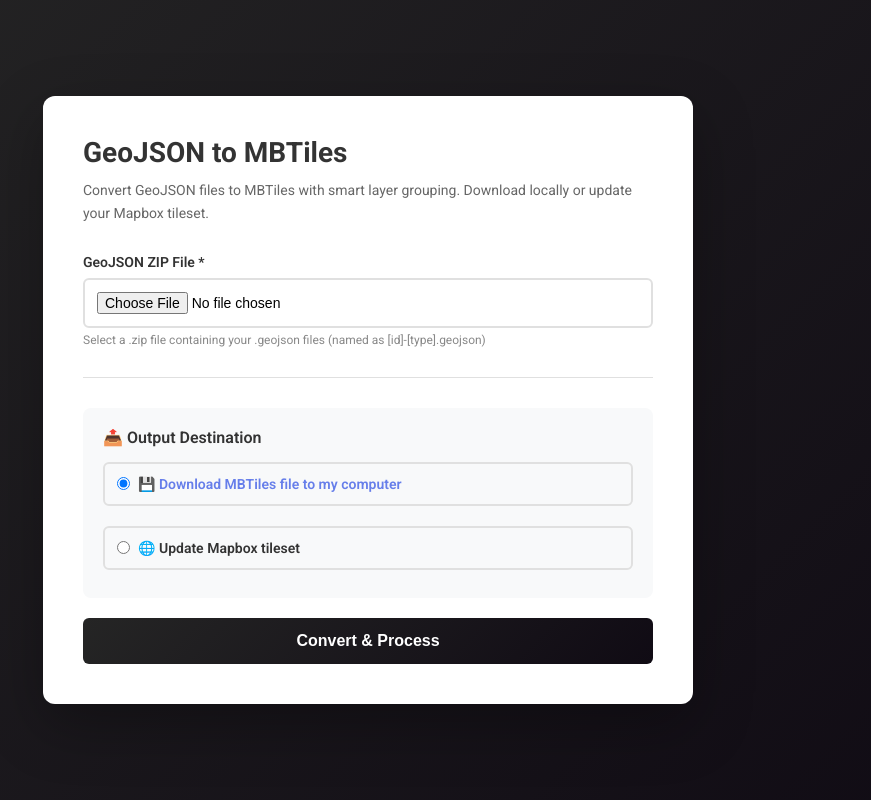
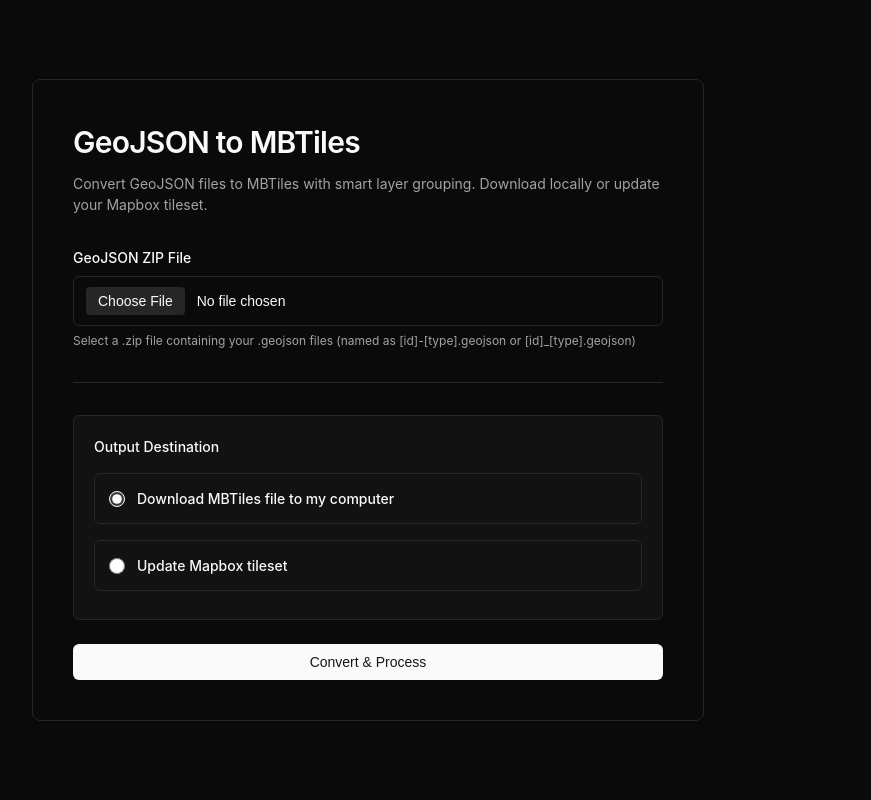
Before and after one commit to SpoodsWasTaken/geojson-to-mbtile, a Flask app: page / in a window 1280 px wide. Shown: the whole page, without its empty margins (272-1143 px from the left). Run offline with Flask 3, Linux system fonts and the light colour scheme.

Commit message:
Add files via upload

```diff
--- a/app.py
+++ b/app.py
@@ -89,19 +89,21 @@ def upload_and_process():
                     "error": "No .geojson files found in the ZIP archive"
                 }), 400
 
-            # Step 2: Group GeoJSON files by type (suffix after dash)
-            # Example: e16-rwy.geojson and IGN-rwy.geojson both go into 'rwy' layer
+            # Step 2: Group GeoJSON files by type (suffix after dash or underscore)
+            # Example: e16-rwy.geojson, IGN-rwy.geojson, goo_rwy.geojson all go into 'rwy' layer
             from collections import defaultdict
             files_by_type = defaultdict(list)
 
             for geojson_file in geojson_files:
-                filename = geojson_file.stem  # e.g., "e16-rwy" or "IGN-rwy"
+                filename = geojson_file.stem  # e.g., "e16-rwy", "IGN-rwy", or "goo_aim"
 
-                # Extract the type (part after the last dash)
-                if '-' in filename:
-                    layer_type = filename.split('-')[-1]  # e.g., "rwy"
+                # Extract the type (part after the last dash or underscore)
+                # Normalize by replacing underscores with dashes
+                if '-' in filename or '_' in filename:
+                    normalized = filename.replace('_', '-')
+                    layer_type = normalized.split('-')[-1]  # e.g., "rwy", "aim"
                 else:
-                    # If no dash, use the whole filename as the type
+                    # If no separator, use the whole filename as the type
                     layer_type = filename
 
                 files_by_type[layer_type].append(geojson_file)
--- a/templates/index.html
+++ b/templates/index.html
@@ -5,164 +5,244 @@
     <meta name="viewport" content="width=device-width, initial-scale=1.0">
     <title>GeoJSON to MBTiles Converter</title>
     <style>
-        @import url('https://fonts.googleapis.com/css2?family=Roboto:ital,wght@0,100..900;1,100..900&display=swap');
+        :root {
+            --background: 0 0% 3.9%;
+            --foreground: 0 0% 98%;
+            --card: 0 0% 3.9%;
+            --card-foreground: 0 0% 98%;
+            --popover: 0 0% 3.9%;
+            --popover-foreground: 0 0% 98%;
+            --primary: 0 0% 98%;
+            --primary-foreground: 0 0% 9%;
+            --secondary: 0 0% 14.9%;
+            --secondary-foreground: 0 0% 98%;
+            --muted: 0 0% 14.9%;
+            --muted-foreground: 0 0% 63.9%;
+            --accent: 0 0% 14.9%;
+            --accent-foreground: 0 0% 98%;
+            --destructive: 0 62.8% 30.6%;
+            --destructive-foreground: 0 0% 98%;
+            --border: 0 0% 14.9%;
+            --input: 0 0% 14.9%;
+            --ring: 0 0% 83.1%;
+        }
+
         * {
             box-sizing: border-box;
             margin: 0;
             padding: 0;
         }
+
         body {
-            font-family: "Roboto", sans-serif;
-            background: linear-gradient(135deg, #252525 0%, #100b14 100%);
+            font-family: -apple-system, BlinkMacSystemFont, 'Segoe UI', 'Roboto', 'Oxygen', 'Ubuntu', 'Cantarell', 'Fira Sans', 'Droid Sans', 'Helvetica Neue', sans-serif;
+            background-color: hsl(var(--background));
+            color: hsl(var(--foreground));
             min-height: 100vh;
             display: flex;
             align-items: center;
             justify-content: center;
-            padding: 20px;
+            padding: 2rem;
+            line-height: 1.5;
+            -webkit-font-smoothing: antialiased;
         }
+
         .container {
-            background: white;
-            border-radius: 12px;
-            padding: 40px;
-            box-shadow: 0 20px 60px rgba(0,0,0,0.3);
-            max-width: 650px;
+            background-color: hsl(var(--card));
+            border: 1px solid hsl(var(--border));
+            border-radius: 0.5rem;
+            padding: 2.5rem;
+            max-width: 42rem;
             width: 100%;
+            box-shadow: 0 1px 3px 0 rgb(0 0 0 / 0.1), 0 1px 2px -1px rgb(0 0 0 / 0.1);
         }
+
         h1 {
-            color: #333;
-            margin-bottom: 10px;
-            font-size: 28px;
+            font-size: 1.875rem;
+            font-weight: 600;
+            letter-spacing: -0.025em;
+            margin-bottom: 0.5rem;
+            color: hsl(var(--foreground));
         }
+
         .subtitle {
-            color: #666;
-            margin-bottom: 30px;
-            font-size: 14px;
-            line-height: 1.6;
+            color: hsl(var(--muted-foreground));
+            margin-bottom: 2rem;
+            font-size: 0.875rem;
         }
+
         .form-group {
-            margin-bottom: 20px;
+            margin-bottom: 1.5rem;
         }
+
         label {
             display: block;
-            font-weight: 600;
-            color: #333;
-            margin-bottom: 8px;
-            font-size: 14px;
+            font-weight: 500;
+            margin-bottom: 0.5rem;
+            font-size: 0.875rem;
+            color: hsl(var(--foreground));
         }
+
         input[type="text"],
         input[type="password"],
         input[type="file"],
         select {
             width: 100%;
-            padding: 12px;
-            border: 2px solid #e0e0e0;
-            border-radius: 6px;
-            font-size: 14px;
-            transition: border-color 0.3s;
+            padding: 0.625rem 0.75rem;
+            background-color: hsl(var(--background));
+            border: 1px solid hsl(var(--input));
+            border-radius: 0.375rem;
+            font-size: 0.875rem;
+            color: hsl(var(--foreground));
+            transition: all 0.2s;
         }
+
         input[type="text"]:focus,
         input[type="password"]:focus,
         input[type="file"]:focus,
         select:focus {
             outline: none;
-            border-color: #667eea;
+            border-color: hsl(var(--ring));
+            box-shadow: 0 0 0 3px hsl(var(--ring) / 0.1);
         }
-        input[type="radio"] {
-            margin-right: 8px;
+
+        input[type="file"]::file-selector-button {
+            background-color: hsl(var(--secondary));
+            color: hsl(var(--secondary-foreground));
+            border: none;
+            padding: 0.375rem 0.75rem;
+            border-radius: 0.25rem;
+            font-size: 0.875rem;
+            font-weight: 500;
+            cursor: pointer;
+            margin-right: 0.75rem;
+            transition: background-color 0.2s;
         }
+
+        input[type="file"]::file-selector-button:hover {
+            background-color: hsl(var(--secondary) / 0.8);
+        }
+
+        select {
+            cursor: pointer;
+        }
+
         .radio-group {
             display: flex;
             flex-direction: column;
-            gap: 12px;
-            margin-top: 10px;
+            gap: 0.5rem;
         }
+
         .radio-option {
             display: flex;
             align-items: center;
-            padding: 12px;
-            border: 2px solid #e0e0e0;
-            border-radius: 6px;
+            padding: 0.875rem;
+            border: 1px solid hsl(var(--border));
+            border-radius: 0.375rem;
             cursor: pointer;
-            transition: all 0.3s;
+            transition: all 0.2s;
         }
+
         .radio-option:hover {
-            border-color: #667eea;
-            background: #f8f9ff;
+            background-color: hsl(var(--accent));
+            border-color: hsl(var(--ring));
         }
-        .radio-option input[type="radio"]:checked + .radio-label {
-            color: #667eea;
-            font-weight: 600;
+
+        .radio-option input[type="radio"] {
+            width: 1rem;
+            height: 1rem;
+            margin-right: 0.75rem;
+            cursor: pointer;
+            accent-color: hsl(var(--primary));
         }
+
         .radio-label {
             flex: 1;
             cursor: pointer;
+            font-size: 0.875rem;
         }
+
         input[type="submit"] {
             width: 100%;
-            padding: 14px;
-            background: linear-gradient(135deg, #252525 0%, #100b14 100%);
-            color: white;
+            padding: 0.625rem 1rem;
+            background-color: hsl(var(--primary));
+            color: hsl(var(--primary-foreground));
             border: none;
-            border-radius: 6px;
-            font-size: 16px;
-            font-weight: 600;
+            border-radius: 0.375rem;
+            font-size: 0.875rem;
+            font-weight: 500;
             cursor: pointer;
-            transition: transform 0.2s, box-shadow 0.2s;
+            transition: all 0.2s;
         }
+
         input[type="submit"]:hover {
-            transform: translateY(-2px);
-            box-shadow: 0 10px 20px rgba(102, 126, 234, 0.4);
+            background-color: hsl(var(--primary) / 0.9);
         }
+
         input[type="submit"]:active {
-            transform: translateY(0);
+            transform: scale(0.98);
         }
+
         .help-text {
-            font-size: 12px;
-            color: #888;
-            margin-top: 5px;
+            font-size: 0.75rem;
+            color: hsl(var(--muted-foreground));
+            margin-top: 0.375rem;
         }
+
         .divider {
             height: 1px;
-            background: #e0e0e0;
-            margin: 30px 0;
+            background-color: hsl(var(--border));
+            margin: 2rem 0;
         }
-        .option-section {
-            background: #f8f9fa;
-            padding: 20px;
-            border-radius: 8px;
-            margin-bottom: 20px;
+
+        .section {
+            background-color: hsl(var(--muted) / 0.3);
+            padding: 1.25rem;
+            border-radius: 0.375rem;
+            margin-bottom: 1.5rem;
+            border: 1px solid hsl(var(--border));
         }
-        .option-header {
-            font-weight: 600;
-            color: #333;
-            margin-bottom: 15px;
-            font-size: 16px;
+
+        .section-header {
+            font-weight: 500;
+            margin-bottom: 1rem;
+            font-size: 0.875rem;
+            color: hsl(var(--foreground));
         }
+
         .conditional-fields {
-            margin-top: 15px;
-            padding-top: 15px;
-            border-top: 1px solid #e0e0e0;
+            margin-top: 1rem;
+            padding-top: 1rem;
+            border-top: 1px solid hsl(var(--border));
         }
+
         #loading {
             display: none;
             text-align: center;
-            padding: 20px;
+            padding: 2rem;
         }
+
         .spinner {
-            border: 4px solid #f3f3f3;
-            border-top: 4px solid #667eea;
+            border: 3px solid hsl(var(--border));
+            border-top: 3px solid hsl(var(--primary));
             border-radius: 50%;
-            width: 40px;
-            height: 40px;
+            width: 2.5rem;
+            height: 2.5rem;
             animation: spin 1s linear infinite;
-            margin: 0 auto 15px;
+            margin: 0 auto 1rem;
         }
+
         @keyframes spin {
             0% { transform: rotate(0deg); }
             100% { transform: rotate(360deg); }
         }
+
         .hidden {
             display: none;
+        }
+
+        #loading_message {
+            color: hsl(var(--muted-foreground));
+            font-size: 0.875rem;
         }
     </style>
 </head>
@@ -173,32 +253,32 @@
 
         <form id="uploadForm" action="/upload" method="post" enctype="multipart/form-data">
             <div class="form-group">
-                <label for="file">GeoJSON ZIP File *</label>
+                <label for="file">GeoJSON ZIP File</label>
                 <input type="file" name="file" id="file" accept=".zip" required>
-                <div class="help-text">Select a .zip file containing your .geojson files (named as [id]-[type].geojson)</div>
+                <div class="help-text">Select a .zip file containing your .geojson files (named as [id]-[type].geojson or [id]_[type].geojson)</div>
             </div>
 
             <div class="divider"></div>
 
-            <div class="option-section">
-                <div class="option-header">📤 Output Destination</div>
+            <div class="section">
+                <div class="section-header">Output Destination</div>
 
                 <div class="radio-group">
                     <label class="radio-option">
                         <input type="radio" name="output_mode" value="download" id="mode_download" checked>
-                        <span class="radio-label">💾 Download MBTiles file to my computer</span>
+                        <span class="radio-label">Download MBTiles file to my computer</span>
                     </label>
 
                     <label class="radio-option">
                         <input type="radio" name="output_mode" value="mapbox" id="mode_mapbox">
-                        <span class="radio-label">🌐 Update Mapbox tileset</span>
+                        <span class="radio-label">Update Mapbox tileset</span>
                     </label>
                 </div>
 
                 <div id="mapbox_fields" class="conditional-fields hidden">
                     <div class="form-group">
-                        <label for="tileset_id">Mapbox Tileset ID *</label>
-                        <input type="text" name="tileset_id" id="tileset_id" value="ericbutton.staging-9r4spd">
+                        <label for="tileset_id">Mapbox Tileset ID</label>
+                        <input type="text" name="tileset_id" id="tileset_id" value="ericbutton.staging-9r4spd" placeholder="username.tileset-name">
                         <div class="help-text">Format: username.tileset-name (saved for next time)</div>
                     </div>
 
```
Also changed, not shown: other parts of templates/index.html (+1 -1 lines), README.md.
